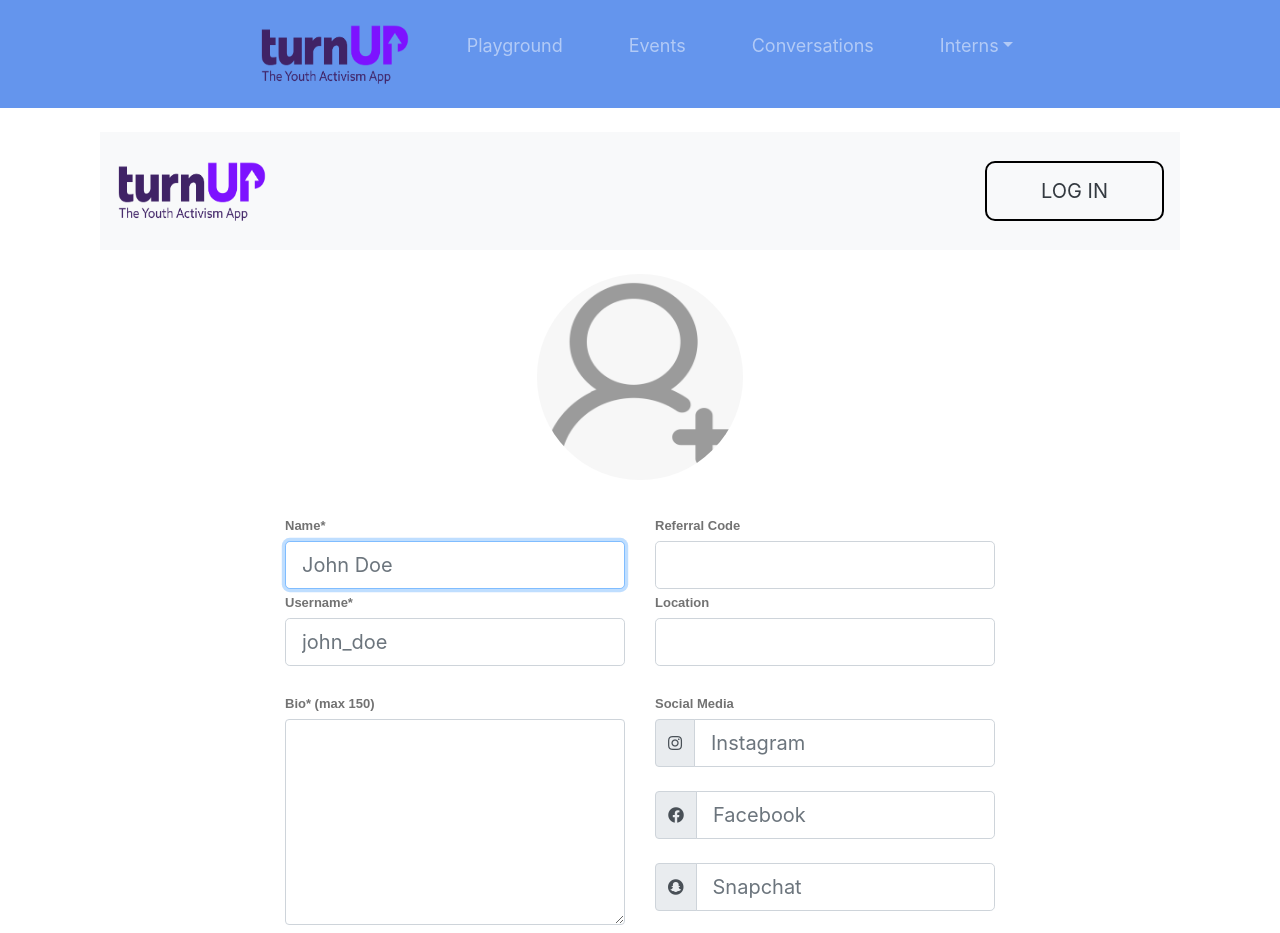
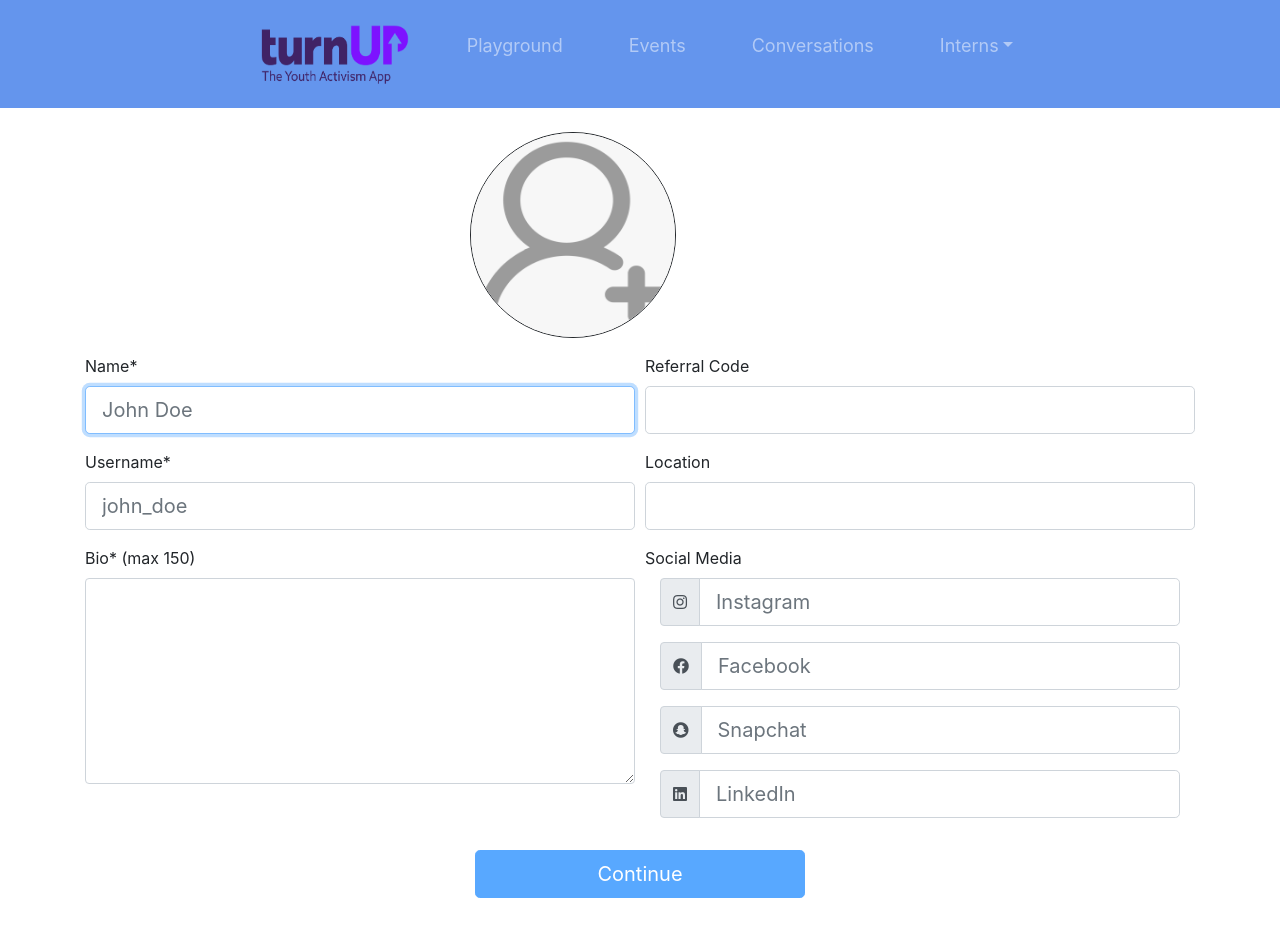
Before and after one commit to tmalik8/ReactPlayground, a React (Create React App) app: page /CreateAccount in a window 1280 px wide. Shown: the top 933 px of the page. Built offline with nearby package versions, Linux system fonts and the light colour scheme.

Commit message:
Refactoring UI on CreateAccount
Reverting app.css
Utilizing react boostrap components.

Console message about controlId persists.

```diff
--- a/src/components/CreateAccount.js
+++ b/src/components/CreateAccount.js
@@ -1,8 +1,8 @@
 import React, { useState } from "react";
-import { Button, FormControl, Col, Row, Navbar, Image, InputGroup, Container } from "react-bootstrap";
+import { Button, FormControl, Col, Image, InputGroup, Container, Form, Row} from "react-bootstrap";
 
-import logo from '../resources/turnUpLogo.png'
 import userAdd from '../resources/userAdd.png'
+
 function CreateAccount() {
   const [image, setImage] = useState({ preview: "", raw: "" });
   const [name, setName] = useState("");
@@ -15,6 +15,7 @@ function CreateAccount() {
   const [Snapchat, setSnapchat] = useState("");
   const [LinkedIn, setLinkedIn] = useState("");
 
+  const imgSource = image.preview ? image.preview : userAdd;
   function validateForm() {
     return name.length > 0 && username.length > 0 && bio.length > 0 && bio.length <= 150;
   }
@@ -29,171 +30,127 @@ function CreateAccount() {
     });
   }
   const handleChange = e => {
+    console.log(`On->ProfileImageSelection`);
     if (e.target.files.length) {
+
       setImage({
         preview: URL.createObjectURL(e.target.files[0]),
         raw: e.target.files[0]
       });
     }
   };
+  let self = {};
 
   return (
-    <Container onSubmit={handleSubmit}>
-
-      <Navbar bg="light" variant="light">
-        <Navbar.Brand href="#home"> <Image className="align-top" alt="TurnUp Activism" src={logo} width="150" height="60" /> </Navbar.Brand>
-        <Navbar.Collapse className="justify-content-end">
-          <Button variant="outline-dark" size="lg" className="button-login-signup" >LOG IN</Button>
-        </Navbar.Collapse>
-      </Navbar>
-      <br />
-      <Row className='justify-content-center'>
-        <label htmlFor="upload-button">
-          {image.preview ? (
-            <Image src={image.preview} alt="dummy" width="206" height="206" roundedCircle />
-          ) : (
-              <>
-                <Col xs={6} md={4}>
-                  <Image src={userAdd} width="206" height="206" roundedCircle />
-                </Col>
-              </>
-            )}
-        </label>
-        <input
-          type="file"
-          id="upload-button"
-          style={{ display: "none" }}
-          onChange={handleChange}
+<Form onSubmit={handleSubmit} >
+        <Form.Group as={Container}  >
+          <Row className="justify-content-md-center">
+            <Col xs={6} md={4} >
+              {/** Image uploading will be replaced by a library */}
+              <Image  width="206" height="206" roundedCircle style={{ border: "1px solid"}}
+              src={imgSource} onClick={() => {console.log(`On->ImageUploadClick`,self); self.fileUpload.click(); }}
               />
-      </Row>
-      <br />
-      <Row className='justify-content-center'>
-        <Col xs={4}>
-          <label className="input-acc-creation">Name*</label>
-          <InputGroup controlId="name">
-            <FormControl
-              autoFocus
-              placeholder="John Doe"
-              value={name}
-              size="lg"
-              type="text"
-              onChange={e => setName(e.target.value)}
-            />
-          </InputGroup>
-          <label className="input-acc-creation">Username*</label>
-          <InputGroup controlId="username" bsSize="large">
-            <FormControl
-              value={username}
-              onChange={e => setUsername(e.target.value)}
-              type="text"
-              placeholder="john_doe"
-              size="lg"
-            />
-          </InputGroup>
-        </Col>
-        <Col xs={4}>
-          <label className="input-acc-creation">Referral Code</label>
-          <InputGroup controlId="referralcode">
-            <FormControl
-              value={referralcode}
-              onChange={e => setReferralcode(e.target.value)}
-              type="number"
-              size="lg"
-            />
-          </InputGroup>
-          <label className="input-acc-creation">Location</label>
-          <InputGroup controlId="location">
-            <FormControl
-              value={location}
-              onChange={e => setLocation(e.target.value)}
-              type="number"
-              size="lg"
-            />
-          </InputGroup>
+              <Form.File id="profileImgUpload" onChange={handleChange} hidden ref={(me)=>{self.fileUpload=me}} />
             </Col>
           </Row>
-      <br />
-      <Row className='justify-content-center'>
-        <Col xs={4}>
-          <label className="input-acc-creation">Bio* (max 150)</label>
-          <InputGroup controlId="bio">
-            <FormControl
+        </Form.Group>
+
+      <Form.Row>
+          <Form.Group as={Col} controlId="name">
+          <Form.Label>Name*</Form.Label>
+          <FormControl   autoFocus placeholder="John Doe" size="lg" type="text"
+              value={name} onChange={e => setName(e.target.value)}  />
+          </Form.Group>
+          <Form.Group as={Col} controlId="referralcode">
+            <Form.Label>Referral Code</Form.Label>
+          <FormControl size="lg"
+              value={referralcode}
+              onChange={e => setReferralcode(e.target.value)} />
+          </Form.Group>
+      </Form.Row>
+      <Form.Row >
+            <Form.Group as={Col} conrolId="username">
+              <Form.Label>Username*</Form.Label>
+              <FormControl type="text" placeholder="john_doe" size="lg"
+              value={username}
+              onChange={e => setUsername(e.target.value)} />
+            </Form.Group>
+            <Form.Group as={Col} conrolId="location">
+              <Form.Label>Location</Form.Label>
+              <FormControl type="number" size="lg"
+              value={location}
+              onChange={e => setLocation(e.target.value)} />
+            </Form.Group>
+      </Form.Row>
+
+      <Form.Row >
+            <Form.Group as={Col} controlId="bio">
+              <Form.Label>Bio* (max 150)</Form.Label>
+               <FormControl type="text" as="textarea" rows="8"
               value={bio}
-              as="textarea"
-              rows="8"
-              onChange={e => setBio(e.target.value)}
-              type="text"
-            />
-          </InputGroup>
-        </Col>
-        <Col xs={4}>
-          <label className="input-acc-creation">Social Media</label>
-          <InputGroup controlId="social">
+              onChange={e => setBio(e.target.value)} />
+            </Form.Group>
+          <Form.Group as={Col}>
+            <Form.Label>Social Media</Form.Label>
+            <Form.Group as={Container} >
+              <InputGroup >
                 <InputGroup.Prepend>
                   <InputGroup.Text>
-                <i class="fab fa-instagram"></i>
+                    <i className="fab fa-instagram"></i>
                   </InputGroup.Text>
                 </InputGroup.Prepend>
-            <FormControl
+                <FormControl type="text" placeholder="Instagram" size="lg"
                   value={Instagram}
-              onChange={e => setInstagram(e.target.value)}
-              type="text"
-              placeholder="Instagram"
-              size="lg"
-            />
+                  onChange={e => setInstagram(e.target.value)}  />
               </InputGroup>
-          <br />
+            </Form.Group>
+            <Form.Group as={Container} >
               <InputGroup>
                 <InputGroup.Prepend>
                   <InputGroup.Text>
-                <i class="fab fa-facebook"></i>
+                    <i className="fab fa-facebook"></i>
                   </InputGroup.Text>
                 </InputGroup.Prepend>
-            <FormControl
+                <FormControl type="text"placeholder="Facebook" size="lg"
                   value={Facebook}
-              onChange={e => setFacebook(e.target.value)}
-              type="text"
-              placeholder="Facebook"
-              size="lg"
-            />
+                  onChange={e => setFacebook(e.target.value)} />
               </InputGroup>
-          <br />
+            </Form.Group>
+
+            <Form.Group as={Container} >
               <InputGroup>
                 <InputGroup.Prepend>
                   <InputGroup.Text>
-                <i class="fab fa-snapchat"></i>
+                    <i className="fab fa-snapchat"></i>
                   </InputGroup.Text>
                 </InputGroup.Prepend>
-            <FormControl
+                <FormControl type="text" placeholder="Snapchat" size="lg"
                   value={Snapchat}
-              onChange={e => setSnapchat(e.target.value)}
-              type="text"
-              placeholder="Snapchat"
-              size="lg"
-            />
+                  onChange={e => setSnapchat(e.target.value)} />
               </InputGroup>
-          <br />
+            </Form.Group>
+
+            <Form.Group as={Container} >
               <InputGroup>
                 <InputGroup.Prepend>
                   <InputGroup.Text>
-                <i class="fab fa-linkedin"></i>
+                    <i className="fab fa-linkedin"></i>
                   </InputGroup.Text>
                 </InputGroup.Prepend>
-            <FormControl
+                <FormControl type="text" placeholder="LinkedIn" size="lg"
                   value={LinkedIn}
-              onChange={e => setLinkedIn(e.target.value)}
-              type="text"
-              placeholder="LinkedIn"
-              size="lg"
-            />
+                  onChange={e => setLinkedIn(e.target.value)} />
               </InputGroup>
-        </Col>
-      </Row>
-      <br />
-      <Row className='justify-content-center'>
-        <Button type="submit" disabled={!validateForm()} className="button-acc-creation">Continue</Button>
-      </Row>
-    </Container>
+            </Form.Group>
+          </Form.Group>
+      </Form.Row>
+
+      <Form.Row >
+        <Col  md={{ span: 6, offset: 3 }} style={{textAlign:"center"}}>
+          <Button style={{width:"60%"}} size="lg" type="submit"
+         disabled={!validateForm()} >Continue</Button></Col>
+      </Form.Row>
+    </Form>
   );
 }
 export default CreateAccount;
--- a/src/styles/app.css
+++ b/src/styles/app.css
@@ -31,122 +31,3 @@
         word-break: break-all;
     }
 }
-.button-acc-creation{
-    top: 1679px;
-left: 789px;
-width: 113px;
-height: 54px;
-background: #989898 0% 0% no-repeat padding-box;
-border-radius: 10px;
-opacity: 1;
-}
-
-.button-signup{
-    top: 772px;
-left: 1149px;
-width: 398px;
-height: 54px;
-background: #989898 0% 0% no-repeat padding-box;
-border-radius: 10px;
-opacity: 1;
-}
-
-.input-signup{
-    top: 663px;
-left: 1149px;
-width: 398px;
-height: 42px;
-background: #FFFFFF 0% 0% no-repeat padding-box;
-border: 2px solid #767676;
-border-radius: 10px;
-opacity: 1;
-}
-
-.Jumb-signup{
-    top: 200px;
-left: 501px;
-width: 565px;
-height: 392px;
-background: #FFFFFF 0% 0% no-repeat padding-box;
-border-radius: 90px;
-opacity: 1;
-padding: 80px 80px 80px 80px;
-}
-
-.button-modal{
-    top: 397px;
-left: 192px;
-width: 256px;
-height: 60px;
-background: #402366 0% 0% no-repeat padding-box;
-opacity: 1;
-}
-
-.body-modal-div{
-    top: 205px;
-left: 129px;
-width: 382px;
-height: 57px;
-text-align: center;
-letter-spacing: 0px;
-color: #5B5B5B;
-opacity: 1;
-}
-
-.body-modal-p{
-    top: 277px;
-left: 133px;
-width: 373px;
-height: 77px;
-text-align: center;
-letter-spacing: 0px;
-color: #303133;
-opacity: 1;
-}
-
-.title-h1-signup{
-    top: 284px;
-left: 1149px;
-width: 494px;
-height: 84px;
-text-align: left;
-font: normal normal normal 60px/90px Poppins;
-letter-spacing: 0px;
-color: #000000;
-opacity: 1;
-}
-
-.text-p-signup{
-    top: 402px;
-left: 1149px;
-width: 471px;
-height: 128px;
-text-align: left;
-font: normal normal normal 18px/24px Poppins;
-letter-spacing: 0px;
-color: #000000;
-opacity: 1;
-}
-
-.button-login-signup{
-    top: 38px;
-left: 1672px;
-width: 179px;
-height: 60px;
-border: 2px solid #000000;
-justify-content: flex-end;
-border-radius: 10px;
-opacity: 1;
-
-}
-
-.input-acc-creation{
-
-width: 142px;
-height: 16px;
-text-align: left;
-font: normal normal bold 13px/17px Arial;
-letter-spacing: 0px;
-color: #727272;
-opacity: 1;
-}
```
Lines whose indentation alone changed are shown as unchanged.
